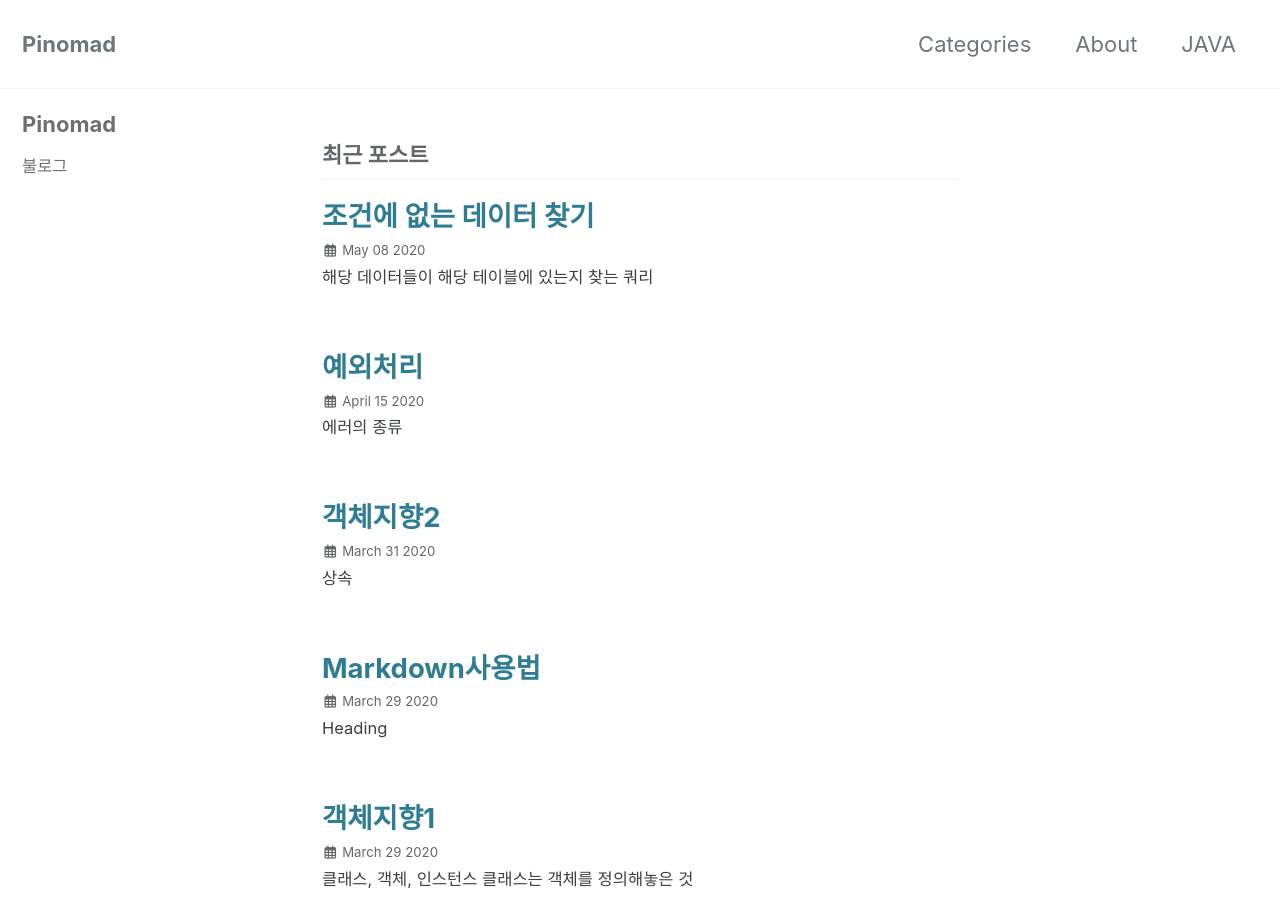
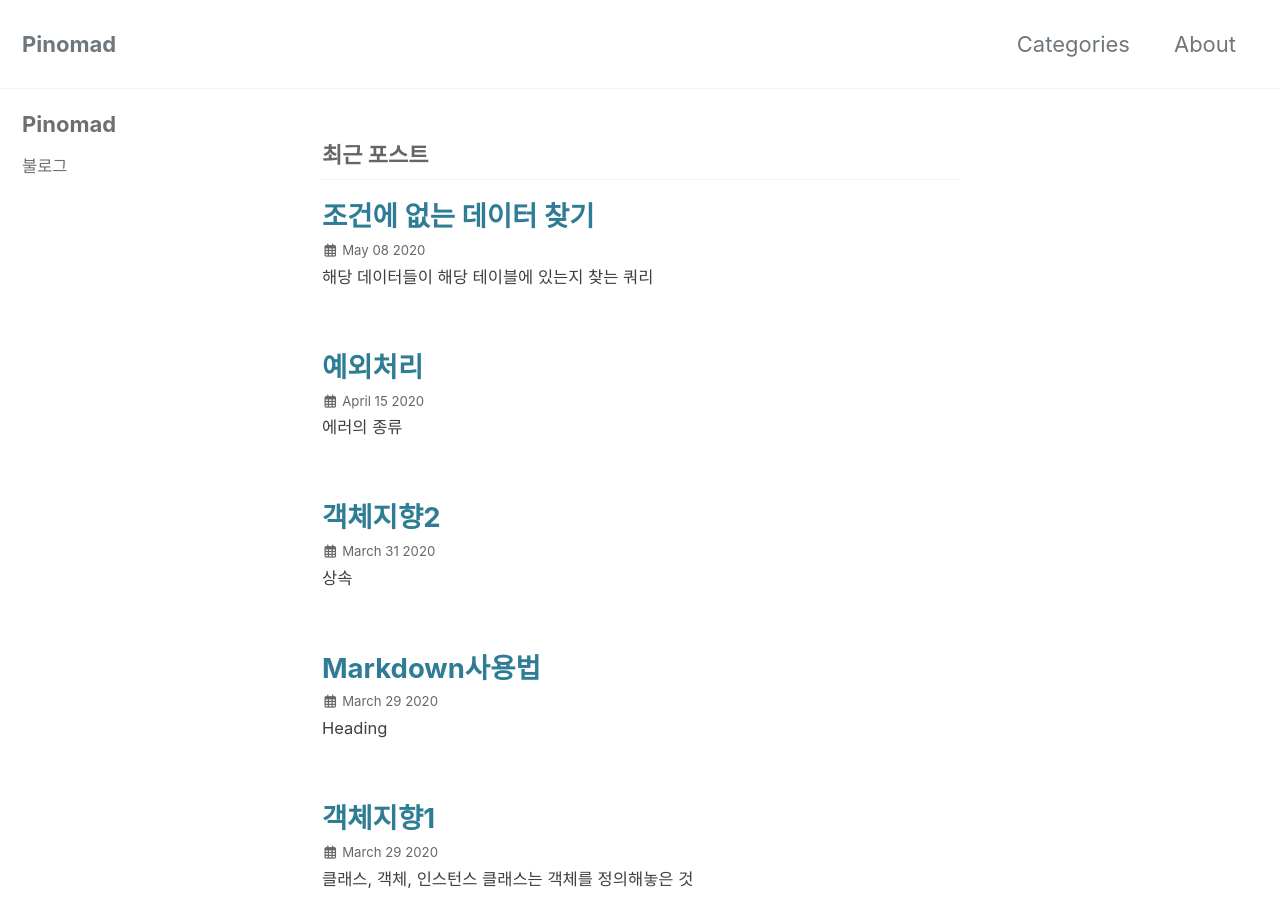
Before and after one commit to SummerPlumage/SummerPlumage.github.io, a Jekyll site: the page built from index.html, in a window 1280 px wide and 900 px high. Built offline with Jekyll 4.4.1, drawn with Linux system fonts in a browser that asks for light colours; cached includes are drawn as plain includes; nearby versions of some CDN libraries; the list of posts is cut into pages by our own code.

```diff
--- a/_config.yml
+++ b/_config.yml
@@ -32,7 +32,7 @@ words_per_minute         : 200
 comments:
   provider               : "disqus" # false (default), "disqus", "discourse", "facebook", "staticman", "staticman_v2", "utterances", "custom"
   disqus:
-    shortname            : pinomad.github.io # https://help.disqus.com/customer/portal/articles/466208-what-s-a-shortname-
+    shortname            : "pinomad.github.io" # https://help.disqus.com/customer/portal/articles/466208-what-s-a-shortname-
   discourse:
     server               : # https://meta.discourse.org/t/embedding-discourse-comments-via-javascript/31963 , e.g.: meta.discourse.org
   facebook:
--- a/_data/navigation.yml
+++ b/_data/navigation.yml
@@ -4,8 +4,8 @@ main:
     url: /categories/
   - title: "About"
     url: /about/
-  - title: "JAVA"
-    url: /categories/JAVA/
+  #- title: "JAVA"
+  #  url: /categories/JAVA/
   # - title: "Sample Posts"
   #   url: /year-archive/
   # - title: "Sample Collections"
```
